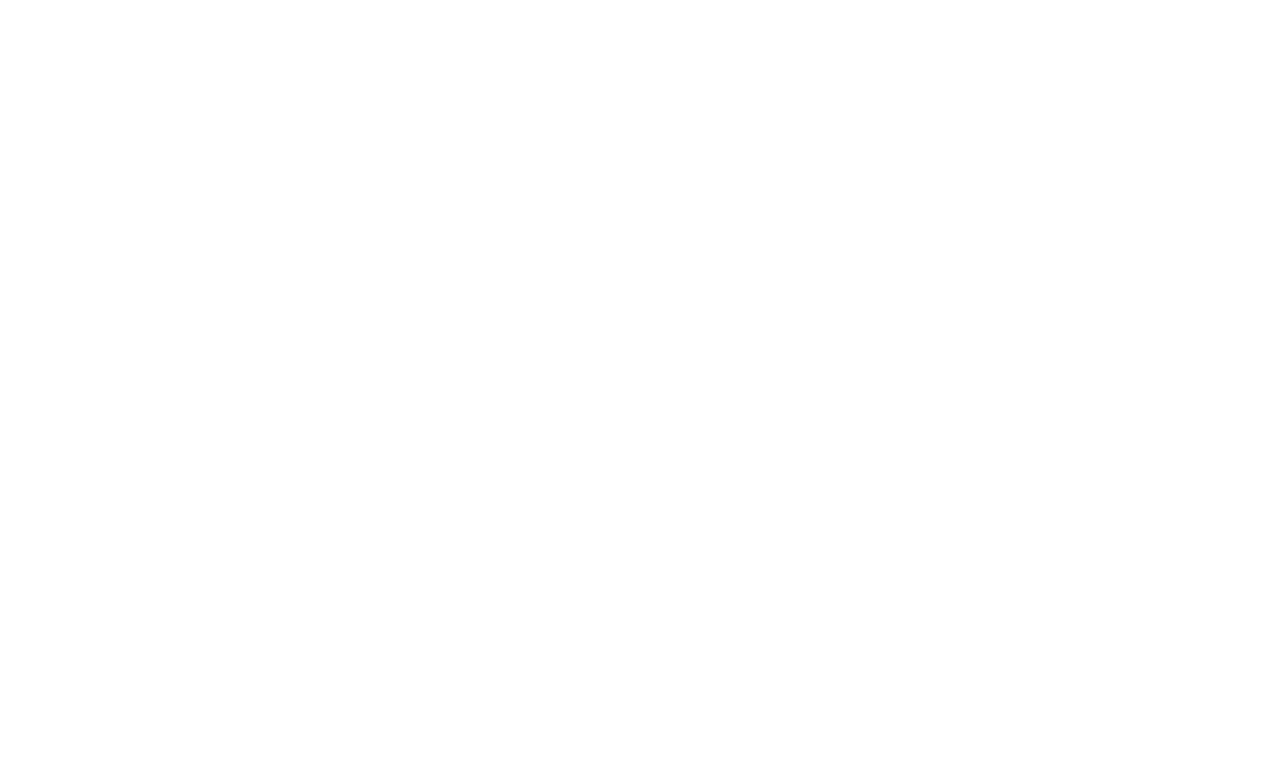
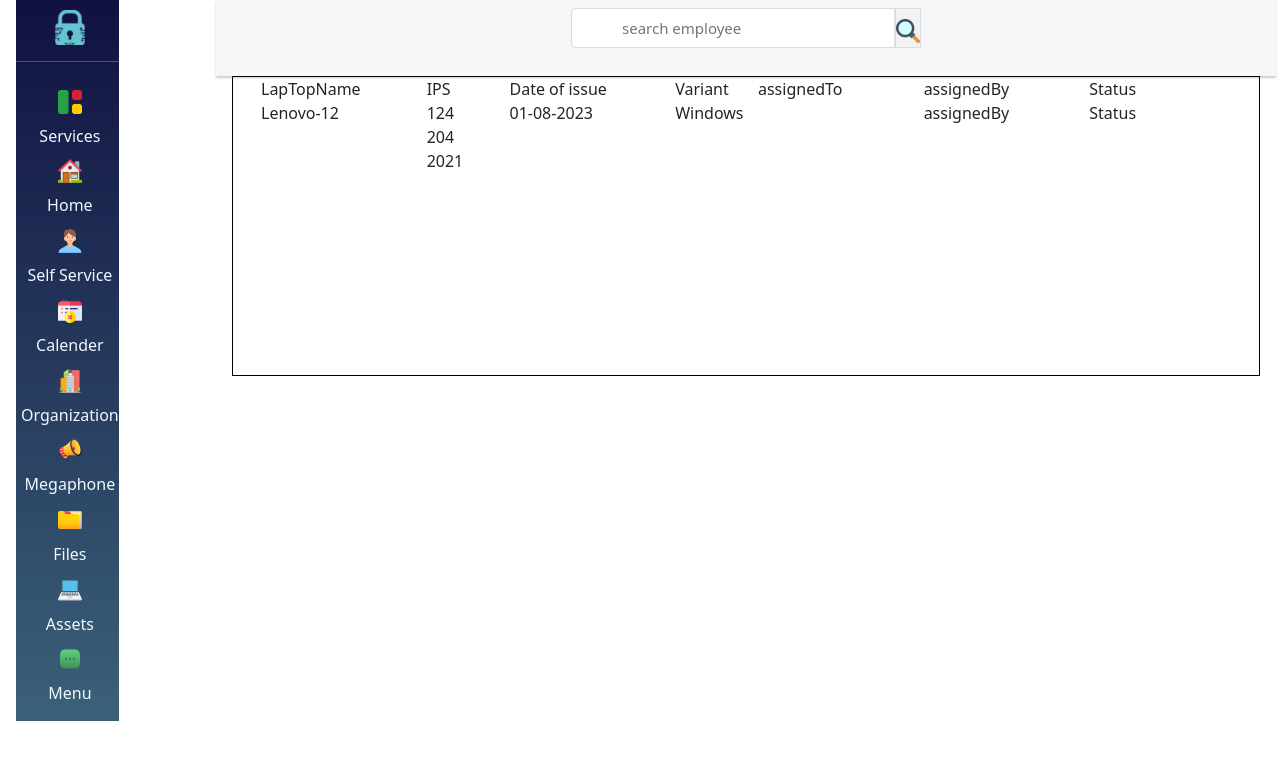
Before and after one commit to codecolors2023/ERP-demo, a React (Create React App) app: page /assets in a window 1280 px wide. Before the commit this address had no page. Shown: the top 760 px of the page. Built offline with nearby package versions, Linux system fonts and the light colour scheme.

Commit message:
routing is working now -kasii push

```diff
--- a/src/Layout.js
+++ b/src/Layout.js
@@ -4,16 +4,28 @@ import Home from "./modules/Home/Home";
 import User from "./modules/User/User";
 import Dashboard from "./modules/User/Component/Dashboard";
 import Services from "./modules/User/Component/Services/Services";
-import Sidebar from "./modules/User/Sidebar";
 import Profile from "./modules/User/Component/SelfService/Profile";
 import Demo from "./modules/User/Demo";
 import Team from "./modules/User/Component/SelfService/team";
-
+import Assets from "./modules/User/Component/Asset/asserts";
+import { Row, Container, Col } from "react-bootstrap";
+import Sidebar from "./modules/User/Sidebar";
+import Navbar from "./modules/User/Component/SelfService/Navbar";
 export default function Layout() {
   return (
     <>
-      {/* <Sidebar /> */}
       <Router>
+        <Container fluid>
+          <Row>
+            <Col lg={2} >
+              <Sidebar />
+            </Col>
+
+            <Col lg={10}>
+              <Row>
+                  <Navbar/>
+              </Row>
+              <Row>
               <Routes>
                 <Route path="/" element={<Dashboard />} />
                 <Route path="/services" element={<Services />} />
@@ -21,11 +33,14 @@ export default function Layout() {
                 <Route path="/user" element={<User />} />
                 <Route path="/profile" element={<Profile />} />
                 <Route path="/demo" element={<Demo />} />
-          <Route path="/team" element={<Team/>}/>
+                <Route path="/team" element={<Team />} />
+                <Route path="/assets" element={<Assets />} />
               </Routes>
+              </Row>
+            </Col>
+          </Row>
+        </Container>
       </Router>
-
-
     </>
   );
 }
--- a/src/assets/styles/index.scss
+++ b/src/assets/styles/index.scss
@@ -3,3 +3,4 @@
 @import "../../modules/Footer/Footer.scss";
 @import "../../modules/User/User.scss";
 @import "../../modules/ReusableComponent/UsersCard/UsersCard.scss";
+@import "../../layout.scss";
--- /dev/null
+++ b/src/layout.scss
@@ -0,0 +1,4 @@
+*{
+    padding: 0;
+    margin: 0;
+}
--- /dev/null
+++ b/src/modules/User/Component/Asset/asserts.js
@@ -0,0 +1,38 @@
+import React from "react";
+import "../Asset/asset.css";
+function Assets() {
+  return (
+    <div>
+      <div className="container">
+        <div className="row">
+          <div className="col-12-border">
+            <div classNameName="asset-card-main">
+              <div className="container">
+                <div className="row">
+                  <div className="col-2 ">LapTopName</div>
+                  <div className="col-1 ">IPS</div>
+                  <div className="col-2 ">Date of issue</div>
+                  <div className="col-1 ">Variant</div>
+                  <div className="col-2 ">assignedTo</div>
+                  <div className="col-2 ">assignedBy</div>
+                  <div className="col-2 ">Status</div>
+                </div>
+                <div className="row">
+                  <div className="col-2 ">Lenovo-12</div>
+                  <div className="col-1 ">124 204 2021</div>
+                  <div className="col-2 ">01-08-2023</div>
+                  <div className="col-1 ">Windows</div>
+                  <div className="col-2 "></div>
+                  <div className="col-2 ">assignedBy</div>
+                  <div className="col-2 ">Status</div>
+                </div>
+              </div>
+            </div>
+          </div>
+        </div>
+      </div>
+    </div>
+  );
+}
+
+export default Assets;
--- /dev/null
+++ b/src/modules/User/Component/Asset/asset.css
@@ -0,0 +1,6 @@
+
+.col-12-border{
+    width: 100%;
+    height: 300px;
+    border: 1px solid black;
+}
--- a/src/modules/User/Sidebar.js
+++ b/src/modules/User/Sidebar.js
@@ -42,10 +42,14 @@ function Sidebar() {
       <div class="d-flex" id="wrapper">
         <div class="bg-dark" id="sidebar-wrapper">
           <div class="list-group list-group-flush ">
+            <div className="logo">
+              <div className="text-align">
+             <img src={lock} alt="lock" id="lock" />
+             </div>
+             <hr style={{color:"white"}}/>
+           </div>
+
             <ul class="text-align">
-              <li class="list">
-                <img src={lock} alt="lock" id="lock" />
-              </li>
               <div class="hoverback">
                 <li class="list">
                   <img src={service} alt="service" />
@@ -89,7 +93,7 @@ function Sidebar() {
                 <span class="label">Files</span>
               </div>
               <div class="hoverback">
-                <li class="list">
+                <li onClick={()=>navigate("/assets")} class="list">
                   <img src={asset} alt="asset" />
                 </li>
                 <span class="label">Assets</span>
```
Also changed, not shown: src/modules/User/Component/Dashboard.js (+0 -19 lines), src/modules/User/Component/SelfService/Navbar.js (+0 -57 lines). Lines whose indentation alone changed are shown as unchanged.
